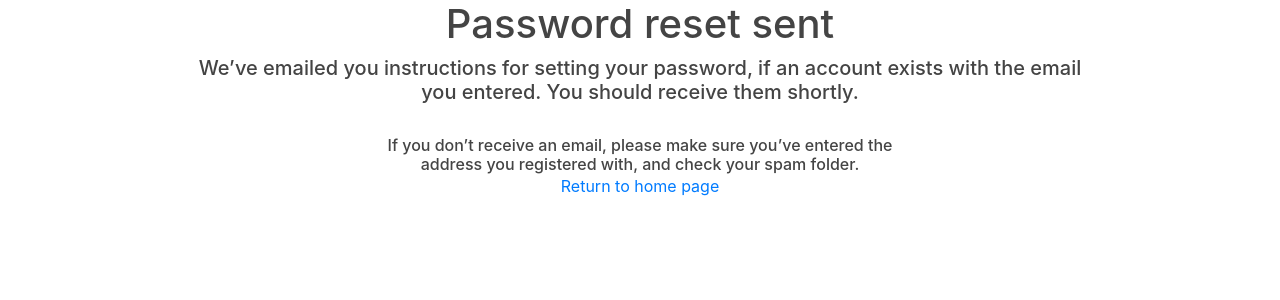
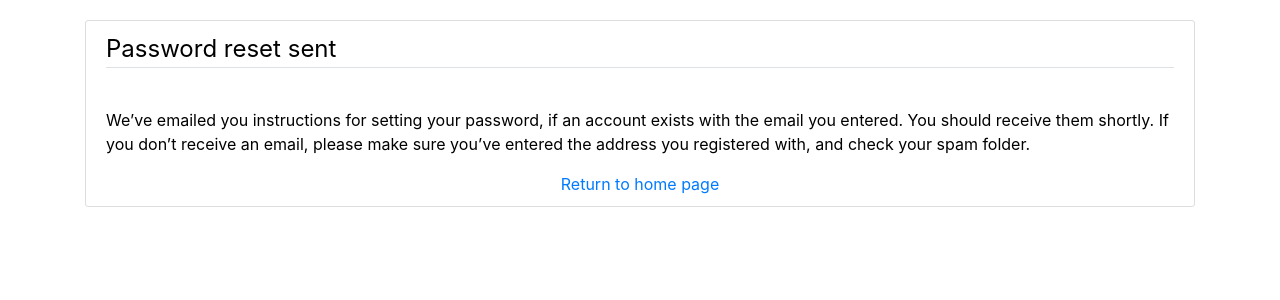
Before and after one commit to Goosefrom/practic, a Django app: template users/templates/users/password_reset_sent.html in a window 1280 px wide. Shown: the part 70-370 px from the top of the page. Run offline with Django 3.2, Linux system fonts and the light colour scheme; the template is opened without the code that fills it, so the values that code supplies are empty; some libraries are stand-ins or nearby versions.

Commit message:
Password reset update design v2

```diff
--- a/users/templates/users/password_reset_sent.html
+++ b/users/templates/users/password_reset_sent.html
@@ -1,12 +1,18 @@
 {% extends "blog/base.html" %}
 {% load crispy_forms_tags %}
 {% block content%}
-<div class="text-center" style="width: 80%; margin: 0 auto">
-   <h1>Password reset sent</h1>
-   <h5>We’ve emailed you instructions for setting your password, if an account exists with the email you entered. You should receive them shortly.</h5><br>
-   <h6 style="width: 60%; margin: 0 auto">If you don’t receive an email, please make sure you’ve entered the address you registered with, and check your spam folder.</h6>
-</div>
-<div class="text-center">
-  <a href="{% url 'blog-home' %}">Return to home page</a>
+<div class="content-section">
+    <fieldset class="form-group">
+                <legend class="border-bottom mb-4">Password reset sent</legend>
+   </fieldset>
+    <p>
+        We’ve emailed you instructions for setting your password, if an account exists with the email you entered. You should receive them shortly.
+        If you don’t receive an email, please make sure you’ve entered the address you registered with, and check your spam folder.
+    </p>
+
+
+    <div class="text-center">
+        <a href="{% url 'blog-home' %}">Return to home page</a>
+    </div>
 </div>
 {% endblock%}
```
Also changed, not shown: db.sqlite3.
